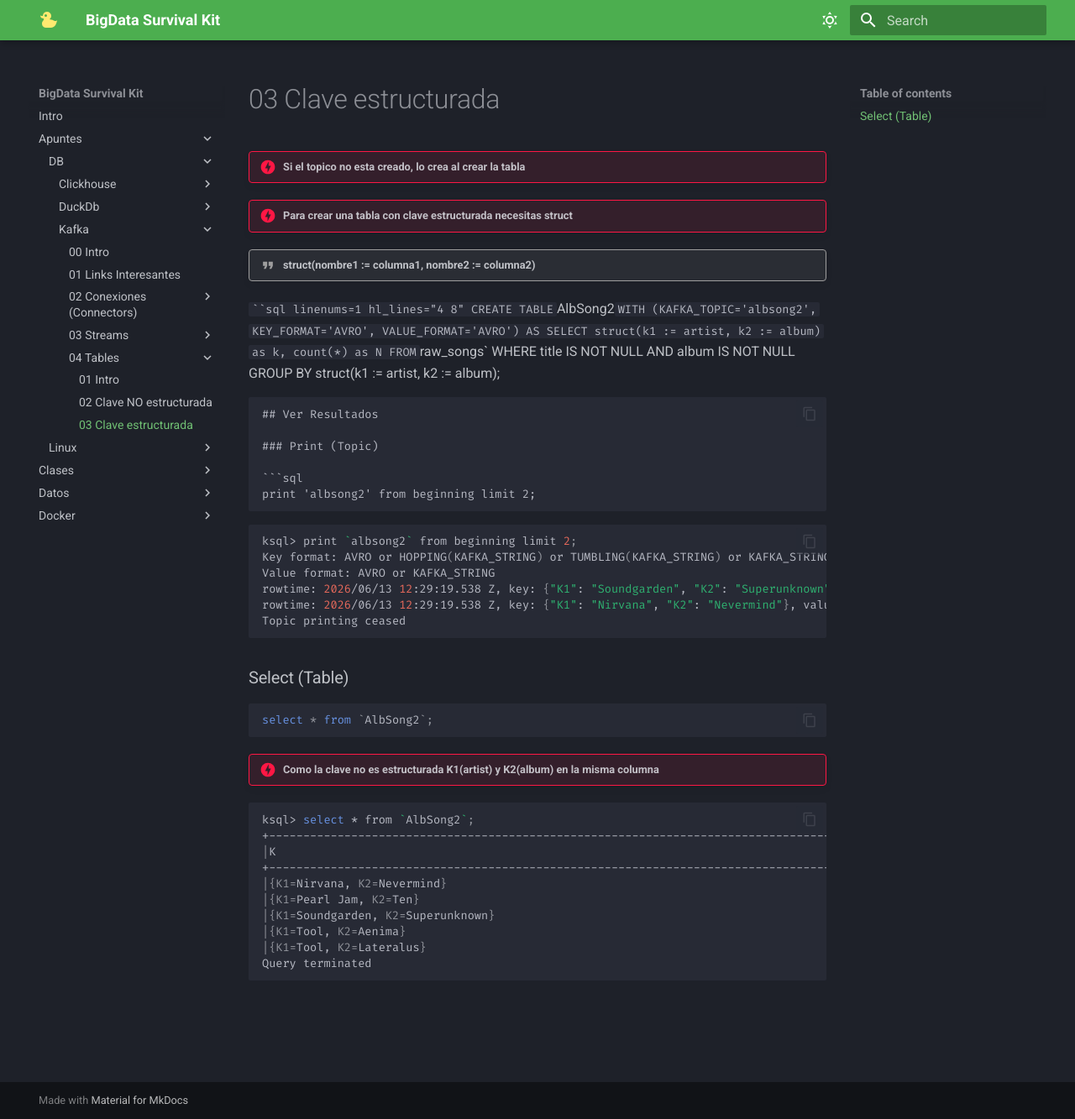
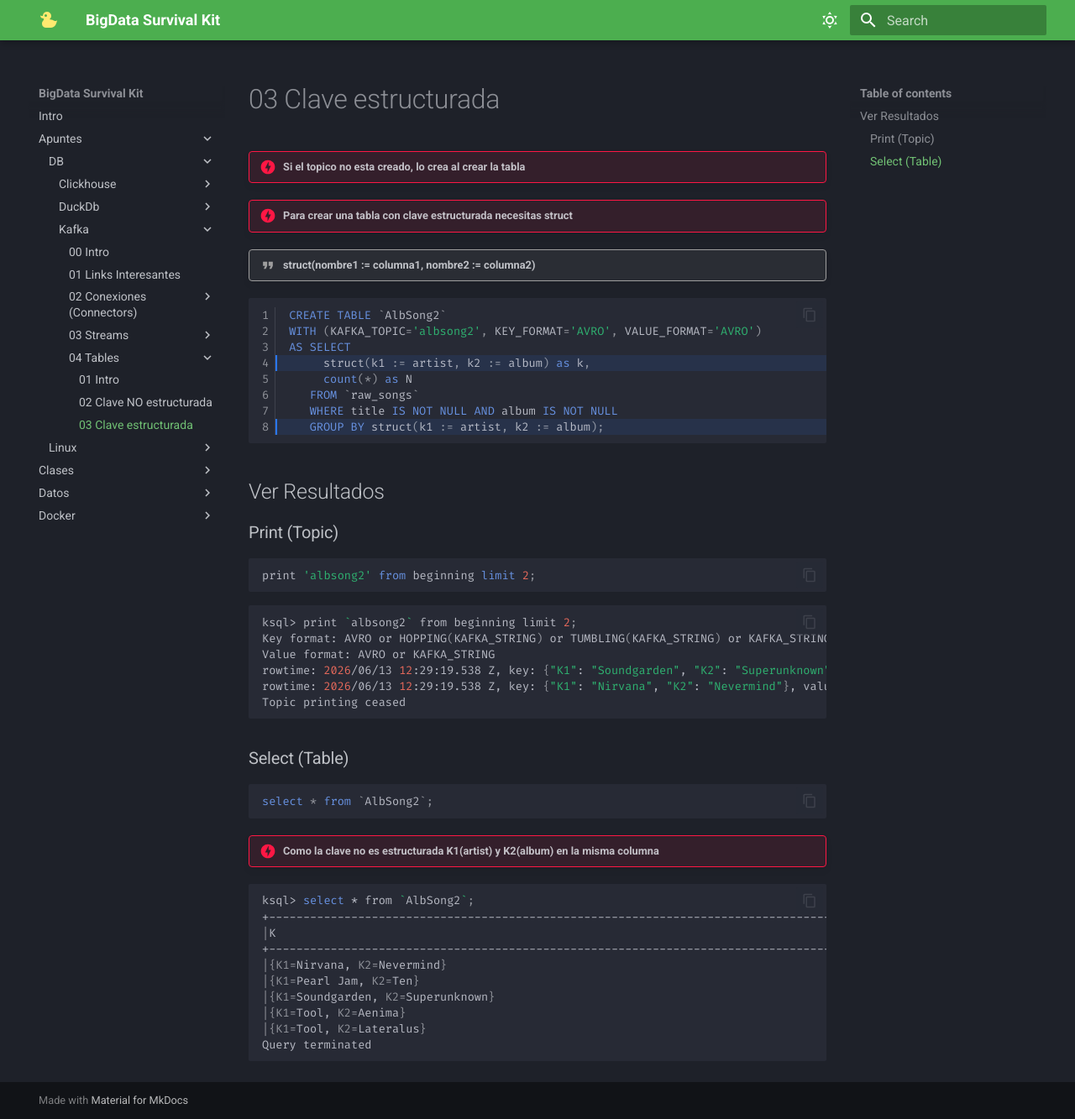
Before and after one commit to alejandroFili/BigData-SurvivalKit, an MkDocs documentation site: the page built from docs/Apuntes/DB/Kafka/04_Tables/03_Clave_Estructurada.md, in a window 1280 px wide and 1333 px high. Shown: the whole window at 84% size. Built offline with MkDocs 1.6.1 and Material for MkDocs 9.7.7, drawn with Linux system fonts in a browser that asks for light colours.

Commit message:
Update 03_Clave_Estructurada.md

````diff
--- a/docs/Apuntes/DB/Kafka/04_Tables/03_Clave_Estructurada.md
+++ b/docs/Apuntes/DB/Kafka/04_Tables/03_Clave_Estructurada.md
@@ -6,8 +6,7 @@
 
 !!! quote "struct(nombre1 := columna1, nombre2 := columna2)"
 
-
-```sql linenums=1 hl_lines="4 8"
+```sql linenums="1" hl_lines="4 8"
 CREATE TABLE `AlbSong2`
 WITH (KAFKA_TOPIC='albsong2', KEY_FORMAT='AVRO', VALUE_FORMAT='AVRO')
 AS SELECT
````
